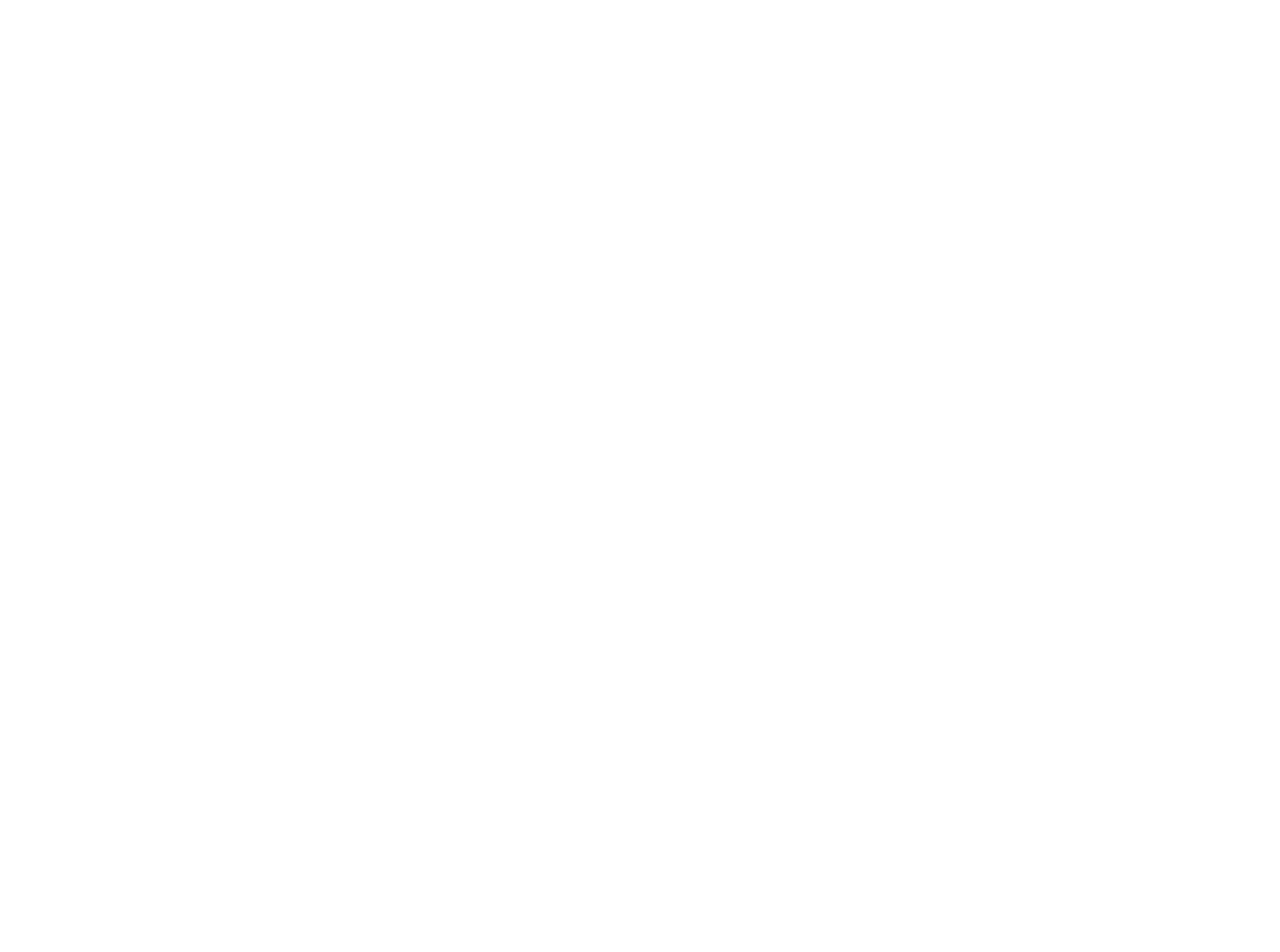
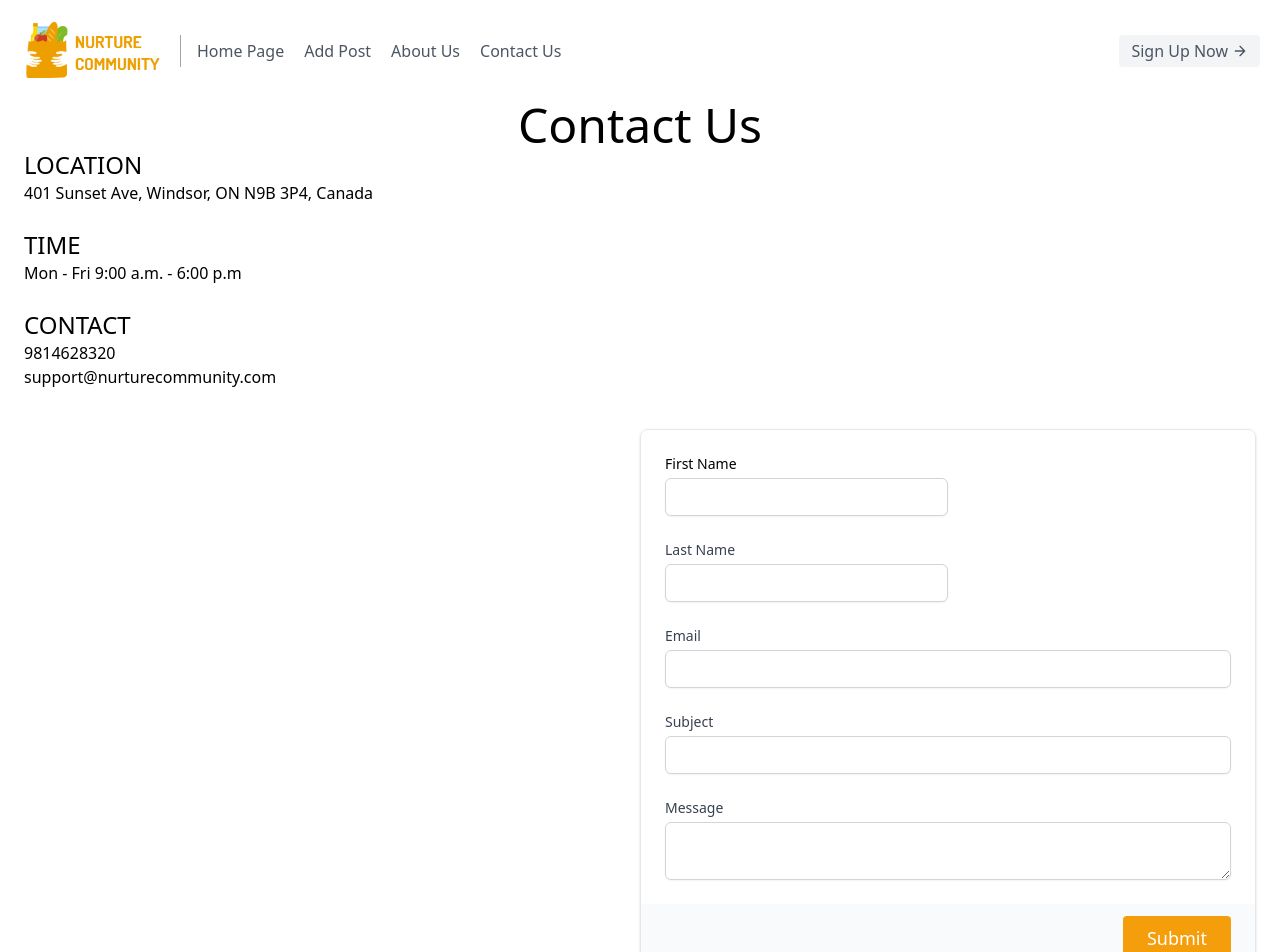
Before and after one commit to Anubha-31/Nurture-Community, a Vue app: page /ContactUs in a window 1280 px wide. Before the commit this address had no page. Shown: the top 952 px of the page. Before the commit the page ends 800 px from the top, so only its background shows below. Built offline with nearby package versions, Linux system fonts and the light colour scheme.

Commit message:
committed for cookies changes

```diff
--- a/src/components/Header.vue
+++ b/src/components/Header.vue
@@ -5,11 +5,13 @@
         <img src="..\assets\images\logo.png" alt="" class="w-36">
       </router-link>
       <nav class=" md:mr-auto md:ml-4 md:py-1 md:pl-4 md:border-l md:border-gray-400 flex flex-wrap items-center text-base justify-center">
-        <a class="mr-5 hover:text-gray-900 cursor-pointer">Home Page</a>
+        <!-- <a class="mr-5 hover:text-gray-900 cursor-pointer">Home Page</a> -->
+        <router-link class="mr-5 hover:text-gray-900 cursor-pointer" class-active="active" to="/" exact>Home Page</router-link>
         <router-link tag="li" class="mr-5 hover:text-gray-900 cursor-pointer" class-active="active" to="/Post" exact>Add Post</router-link>
 
         <a class="mr-5 hover:text-gray-900 cursor-pointer">About Us</a>
-        <a class="mr-5 hover:text-gray-900 cursor-pointer">Contact Us</a>
+        <!-- <a class="mr-5 hover:text-gray-900 cursor-pointer">Contact Us</a> -->
+        <router-link tag="li" class="mr-5 hover:text-gray-900 cursor-pointer" class-active="active" to="/ContactUs" exact>Contact Us</router-link>
       </nav>
       <router-link to="/sign-up">
         <button class=" inline-flex items-center bg-gray-100 border-0 py-1 px-3 focus:outline-none hover:bg-gray-200 rounded text-base mt-4 md:mt-0">
--- a/src/router/index.js
+++ b/src/router/index.js
@@ -3,6 +3,7 @@ import Home from '../views/Home.vue'
 import SignUp from "@/views/SignUp";
 import Login from "@/views/Login";
 import AddPost from "@/views/AddPost";
+import ContactUs from "@/views/ContactUs"
 
 const routes = [
   {
@@ -25,6 +26,11 @@ const routes = [
     name: 'AddPost',
     component: AddPost
   },
+  {
+    path: '/ContactUs',
+    name: 'ContactUs',
+    component: ContactUs
+  },
 ]
 
 const router = createRouter({
--- /dev/null
+++ b/src/views/ContactUs.vue
@@ -0,0 +1,90 @@
+   <template>
+     <Header/>
+  <div>
+
+    <div class="container mx-auto px-6 ">
+      <div class="text-center">
+        <h1 class="text-5xl">Contact Us</h1>
+        <!-- <p class="mt-5">Please contact us using the below form.</p> -->
+      </div>
+    </div>
+
+<div class="flex-container mx-auto px-6 ">
+    <div class="lg:max-w-lg lg:w-full md:w-1/2 w-5/6 mb-10 md:mb-0">
+        <h2 class="text-2xl">LOCATION</h2>
+        <p>401 Sunset Ave, Windsor, ON N9B 3P4, Canada</p><br>
+        <h2 class=" text-2xl">TIME</h2>
+        <p>Mon - Fri 9:00 a.m. - 6:00 p.m</p><br>
+        <h2 class="text-2xl">CONTACT</h2>
+        <p>9814628320</p>
+        <p>support@nurturecommunity.com</p>
+    </div>
+
+      <div class="mt-5 md:mt-10 md:w-1/2 md:ml-auto">
+        <form action="#" method="POST">
+          <div class="shadow overflow-hidden rounded-lg border border-gray-200">
+            <div class="px-4 py-5 bg-white sm:p-6">
+              <div class="grid grid-cols-1 gap-6">
+
+
+                <div class="col-span-6 sm:col-span-3">
+                  <label for="first_name" class="block text-sm font-medium text-gray-2000">First Name</label>
+                  <input type="text" name="first_name" id="first_name"  class="mt-1 p-2 focus:ring-indigo-500 focus:border-indigo-500 block w-1/2 shadow-sm sm:text-sm border border-gray-300 rounded-md">
+                </div>
+                <div class="col-span-6 sm:col-span-3">
+                  <label for="last_name" class="block text-sm font-medium text-gray-700">Last Name</label>
+                  <input type="text" name="last_name" id="last_name"  class="mt-1 p-2 focus:ring-indigo-500 focus:border-indigo-500 block w-1/2 shadow-sm sm:text-sm border border-gray-300 rounded-md">
+                </div>
+
+                <div class="col-span-6 sm:col-span-3 ">
+                    <label for="Email" class="block text-sm font-medium text-gray-700">Email</label>
+                    <input type="Email" name="Email" id="Email" autocomplete="Email" class="mt-1 p-2 focus:ring-indigo-500 focus:border-indigo-500 block w-full shadow-sm sm:text-sm border border-gray-300 rounded-md">
+                  </div>
+
+                <div class="col-span-6 sm:col-span-3">
+                  <label for="Item_Descrption" class="block text-sm font-medium text-gray-700">Subject</label>
+                  <input type="text" name="Item_Descrption" id="Item_Descrption" autocomplete="Item-Descrption" class="mt-1 p-2 focus:ring-indigo-500 focus:border-indigo-500 block w-full shadow-sm sm:text-sm border border-gray-300 rounded-md">
+                </div>
+
+                <div class="col-span-6 sm:col-span-3">
+                  <label for="Message" class="block text-sm font-medium text-gray-700">Message</label>
+                  <textarea name="Message" id="Message" class="mt-1 p-2 focus:ring-indigo-500 focus:border-indigo-500 block w-full shadow-sm sm:text-sm border border-gray-300 rounded-md"></textarea>
+                </div>
+            </div>
+        </div>
+            <div class="px-4 py-3 bg-gray-50 text-right sm:px-6">
+              <button class="inline-flex text-white bg-yellow-500 border-0 py-2 px-6 focus:outline-none hover:bg-yellow-600 rounded text-lg">
+                      Submit
+              </button>
+            </div>
+          </div>
+        </form>
+      </div>
+
+    </div>
+  </div>
+  <Footer/>
+</template>
+
+
+<script>
+import Header from "@/components/Header.vue";
+import Footer from "@/components/Footer.vue";
+
+export default {
+  name: "ContactUs",
+  data() {
+    return {
+      user_type: ""
+    }
+  },
+  components: {
+    Header,
+    Footer
+  }
+}
+</script>
+
+<style scoped>
+
+</style>
--- a/src/views/Login.vue
+++ b/src/views/Login.vue
@@ -14,7 +14,7 @@
                 <div class="grid grid-cols-1 gap-1">
                   <div class="col-span-6 sm:col-span-1 ">
                     <label for="Email" class="block text-sm font-medium text-gray-700">Email*</label>
-                    <input type="Email" name="Email" v-model="user.email" id="Email" autocomplete="Email" class="mt-1 p-2 focus:ring-indigo-500 focus:border-indigo-500 block w-full shadow-sm sm:text-sm border border-gray-300 rounded-md">
+                    <input type="Email" name="Email" v-model="user.email_address" id="Email" autocomplete="Email" class="mt-1 p-2 focus:ring-indigo-500 focus:border-indigo-500 block w-full shadow-sm sm:text-sm border border-gray-300 rounded-md">
                   </div>
                   <div class="col-span-6 sm:col-span-1">
                     <label for="Password" class="block text-sm font-medium text-gray-700">Password*</label>
@@ -37,6 +37,7 @@
 </template>
 
 <script>
+import axios from 'axios'
 import Footer from "@/components/Footer.vue";
 import Header from "@/components/Header";
 
@@ -45,14 +46,15 @@ export default {
   data() {
     return {
       user: {
-        email: "",
+        email_address: "",
         password: "",
       }
     }
   },
   methods: {
     formSubmit: function () {
-      axios.post('/users/login', this.user)
+      axios.defaults.withCredentials = true
+      axios.post('http://localhost:8080/users/login', this.user)
       .then((response) => {
         console.log(response);
       }, (error) => {
--- a/src/views/SignUp.vue
+++ b/src/views/SignUp.vue
@@ -149,7 +149,8 @@ export default {
     formSubmit: function () {
       this.errors = [];
       if(this.user.password === this.user.confirm_password) {
-        axios.post('/users/register', this.user)
+        axios.defaults.withCredentials = true
+        axios.post('http://localhost:8080/users/register', this.user)
             .then((response) => {
               console.log(response);
             }, (error) => {
```
